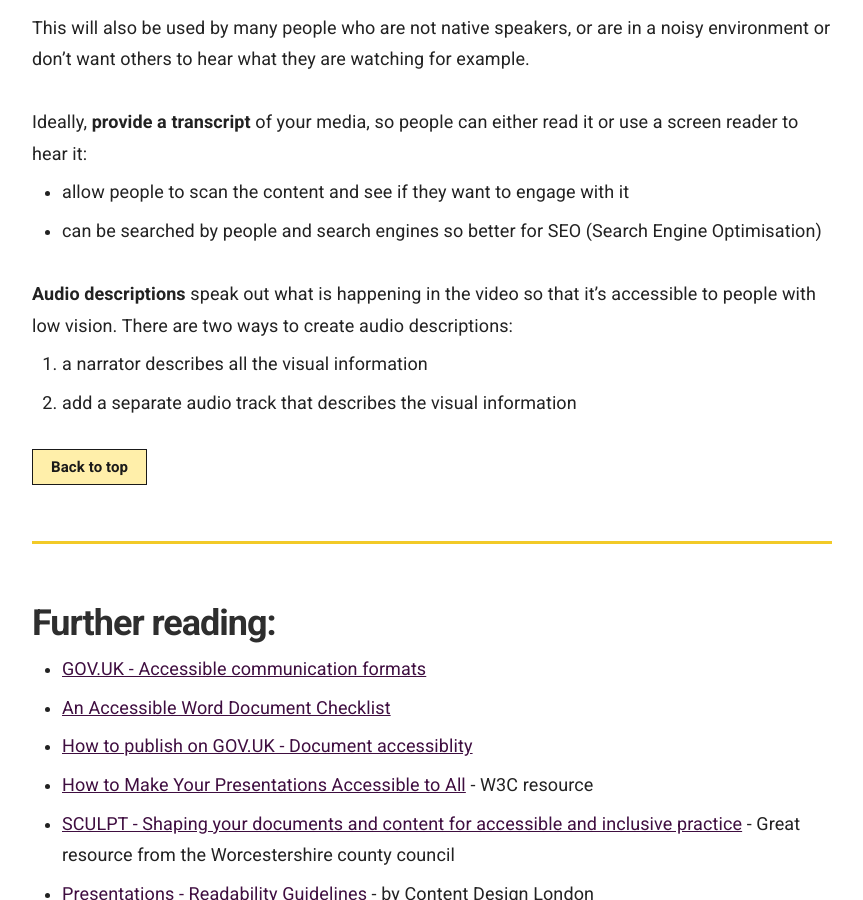
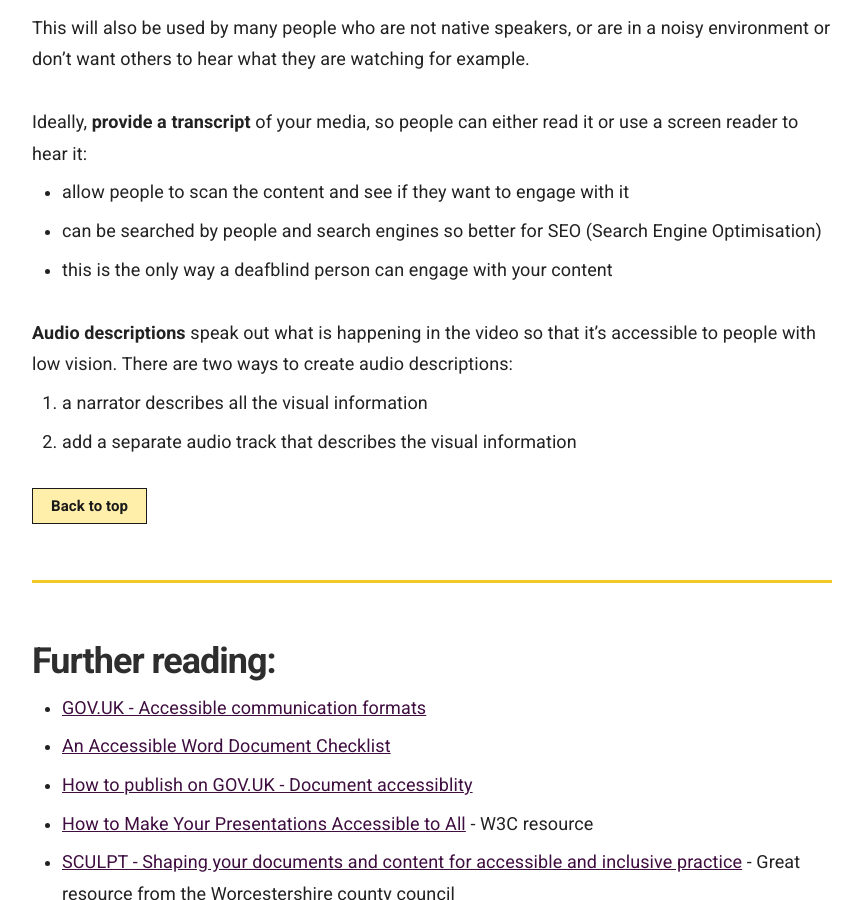
Before and after one commit to numbat70/inclusion2021, a Jekyll site: the page built from _docs/accessibility/document.md, in a window 1280 px wide and 900 px high, scrolled down 9841 px. Shown: the whole window, without its empty margins (358-1221 px from the left). Built offline with Jekyll 4.4.1, drawn with Linux system fonts in a browser that asks for light colours.

Commit message:
add deafblind mention for transcript

```diff
--- a/_docs/accessibility/document.md
+++ b/_docs/accessibility/document.md
@@ -251,6 +251,7 @@ This will also be used by many people who are not native speakers, or are in a n
 <p style="margin-bottom: 0">Ideally, <strong>provide a transcript</strong> of your media, so people can either read it or use a screen reader to hear it:</p>
 - allow people to scan the content and see if they want to engage with it
 - can be searched by people and search engines so better for SEO (Search Engine Optimisation)
+- this is the only way a deafblind person can engage with your content
 
 
 <p style="margin-bottom: 0"><strong>Audio descriptions</strong> speak out what is happening in the video so that it’s accessible to people with low vision. There are two ways to create audio descriptions:</p>
```
